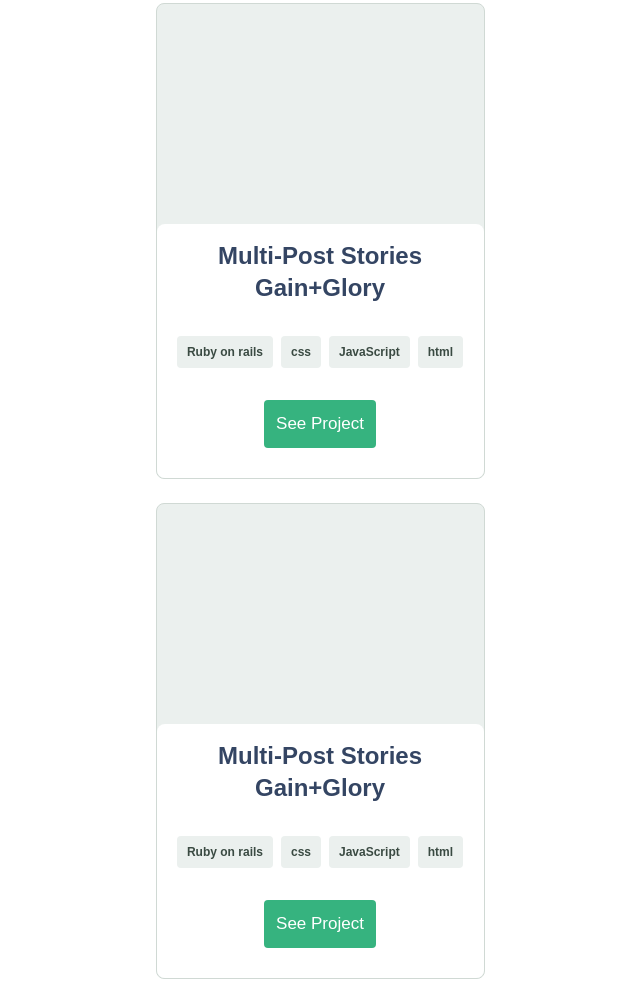
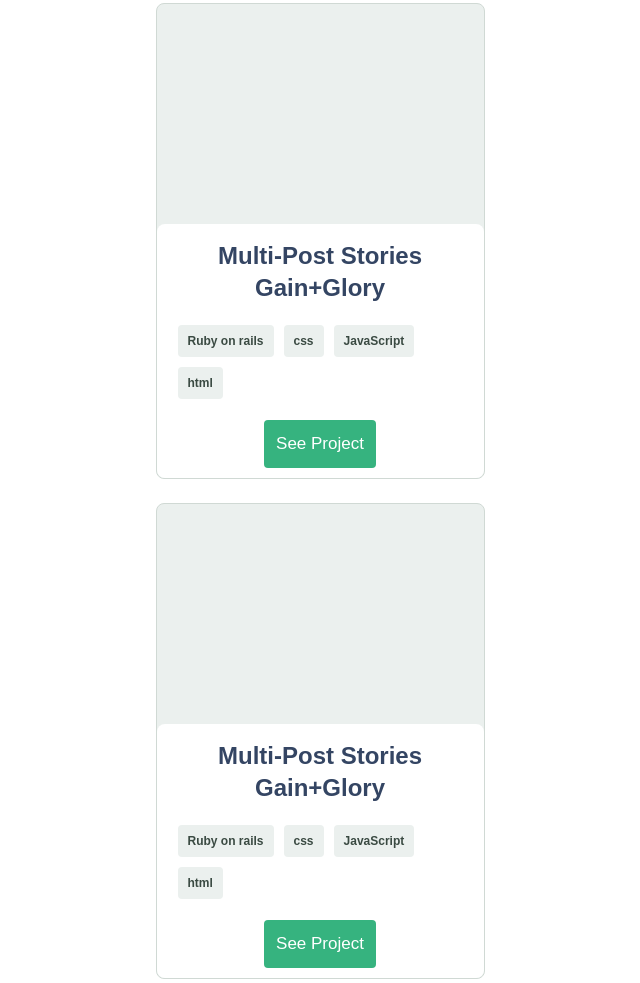
Before and after one commit to sntakirutimana72/Portfolio-Mobile-Version, a website: page index.html in a window 1280 px wide. Shown: the part 937-1920 px from the top of the page, without its empty margins (320-960 px from the left). Drawn offline with Linux system fonts and the light colour scheme.

Commit message:
Use float with list element instead of flexbox

```diff
--- a/index.css
+++ b/index.css
@@ -42,20 +42,20 @@
 }
 
 .list-view {
-  display: flex;
-  gap: 8px;
-  flex-wrap: wrap;
-  justify-content: center;
+  display: inline;
+  overflow: none;
 }
 
 .list-item {
   font-weight: 600;
   font-size: 12px;
+  margin: 5px;
   line-height: 16px;
   color: #3a4a42;
   padding: 8px 10px;
   background: #ebf0ee;
   border-radius: 4px;
+  float: left;
 }
 
 .list-item.skills-item {
```
